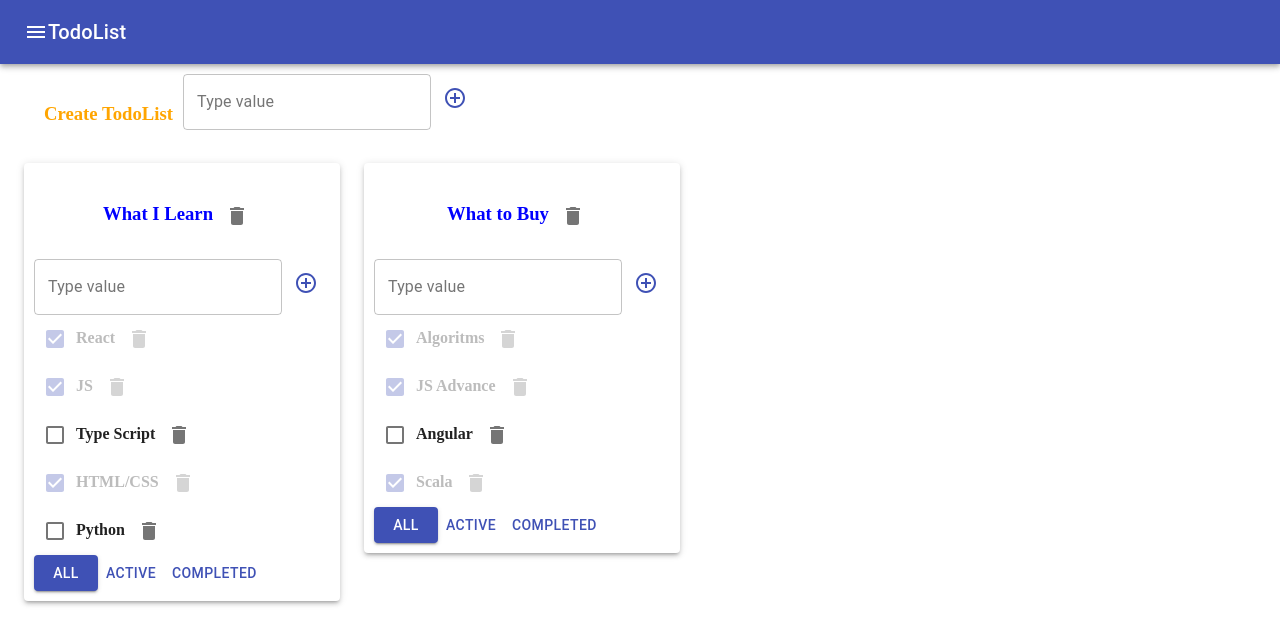
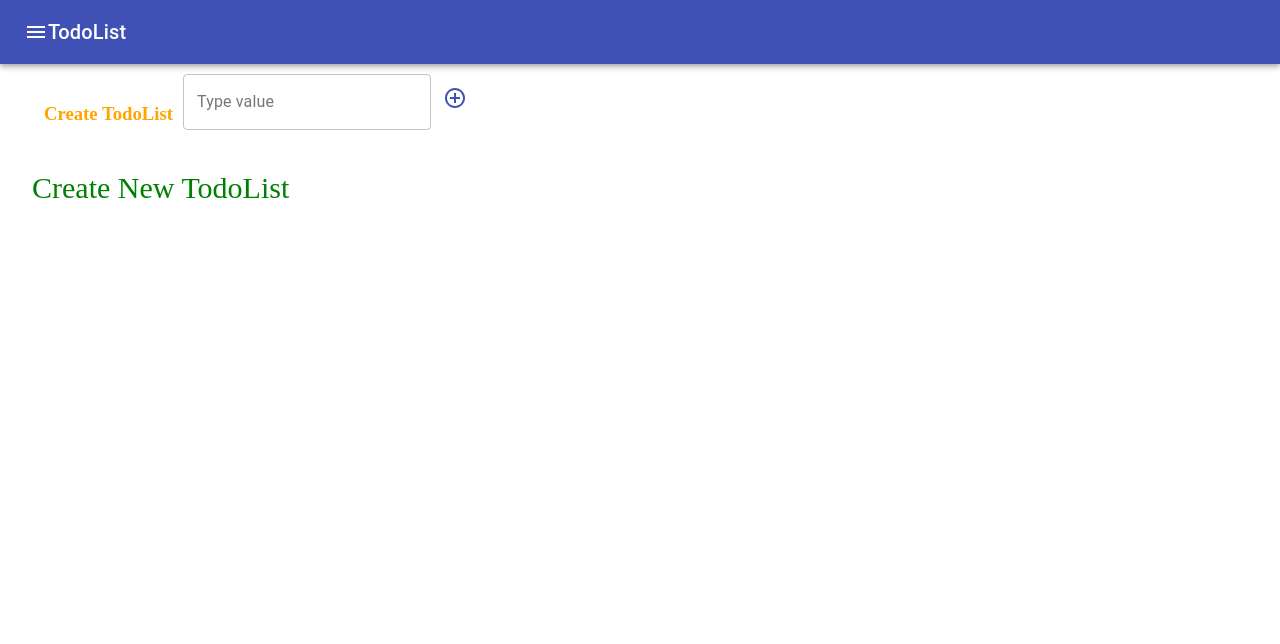
Before and after one commit to DmitryPatskalev/todolist, a React (Create React App) app: page / in a window 1280 px wide. Shown: the top 644 px of the page. Built offline with nearby package versions, Linux system fonts and the light colour scheme.

Commit message:
TLReduxRefactor

```diff
--- a/src/Traning/AddItemForm.tsx
+++ b/src/Traning/AddItemForm.tsx
@@ -8,6 +8,7 @@ type AddItemFormType = {
 }
 
 const AddItemForm = (props: AddItemFormType) => {
+	 console.log('AddItemForm is called')
 	 const [newTask, setNewTask] = useState('')
 	 const [error, setError] = useState<string | null>(null)
 
--- a/src/Traning/AppTraningRedux.tsx
+++ b/src/Traning/AppTraningRedux.tsx
@@ -37,7 +37,7 @@ export type GeneralTodolist = {
 }
 
 const AppTraningRedux = () => {
-
+	 console.log('App is called')
 	 const dispatchTraning = useDispatch()
 	 const todoLists = useSelector<AppRootTraningState, Array<TodoListType>>(state => state.todoLists)
 	 const task = useSelector<AppRootTraningState, GeneralTodolist>(state => state.tasks)
--- a/src/Traning/Todo.tsx
+++ b/src/Traning/Todo.tsx
@@ -22,6 +22,7 @@ type TodoType = {
 }
 
 const Todo = (props: TodoType) => {
+	 console.log('TodoList is called')
 	 const tasksList = props.task.map((elem, key) => {
 			const removeTask = () => props.removeTask(props.todoListID, elem.id)
 			const changeChecked = (event: ChangeEvent<HTMLInputElement>) => {
--- a/src/Traning/reducers/todoListTraning-reducer.ts
+++ b/src/Traning/reducers/todoListTraning-reducer.ts
@@ -32,8 +32,8 @@ export const todoListID1 = v1()
 export const todoListID2 = v1()
 
 const initialState: Array<TodoListType> = [
-	 {id: todoListID1, title: 'What I Learn', filter: 'All'},
-	 {id: todoListID2, title: 'What to Buy', filter: 'All'},
+	 // {id: todoListID1, title: 'What I Learn', filter: 'All'},
+	 // {id: todoListID2, title: 'What to Buy', filter: 'All'},
 ]
 
 export const todoListTraningReducer = (state: Array<TodoListType> = initialState, action: ActionType): Array<TodoListType> => {
```
